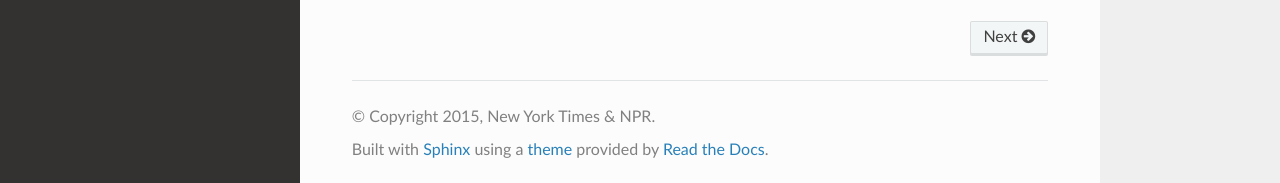
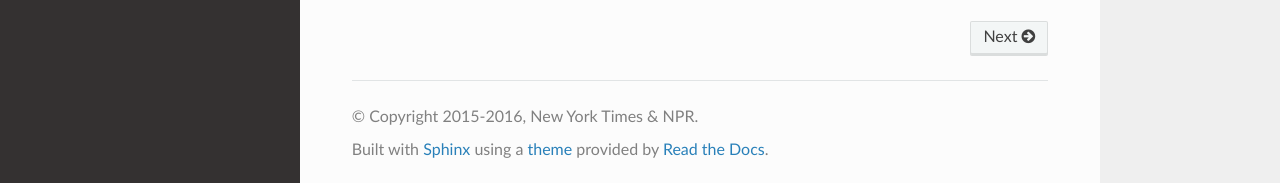
Before and after one commit to newsdev/elex, a Sphinx documentation site: the page built from docs/index.rst, in a window 1280 px wide and 900 px high, scrolled down 2337 px. Shown: the part 714-897 px from the top of the window. Built offline with Sphinx 7.4.7 and the Read the Docs theme 2.0.0, drawn with Linux system fonts in a browser that asks for light colours; the version number is read from the project's files by our own code.

Commit message:
bump copyright years

```diff
--- a/docs/conf.py
+++ b/docs/conf.py
@@ -22,7 +22,7 @@ master_doc = 'index'
 
 # Metadata
 project = u'elex'
-copyright = u'2015, New York Times & NPR'
+copyright = u'2015-2016, New York Times & NPR'
 version = elex.__version__
 release = elex.__version__
 
```
